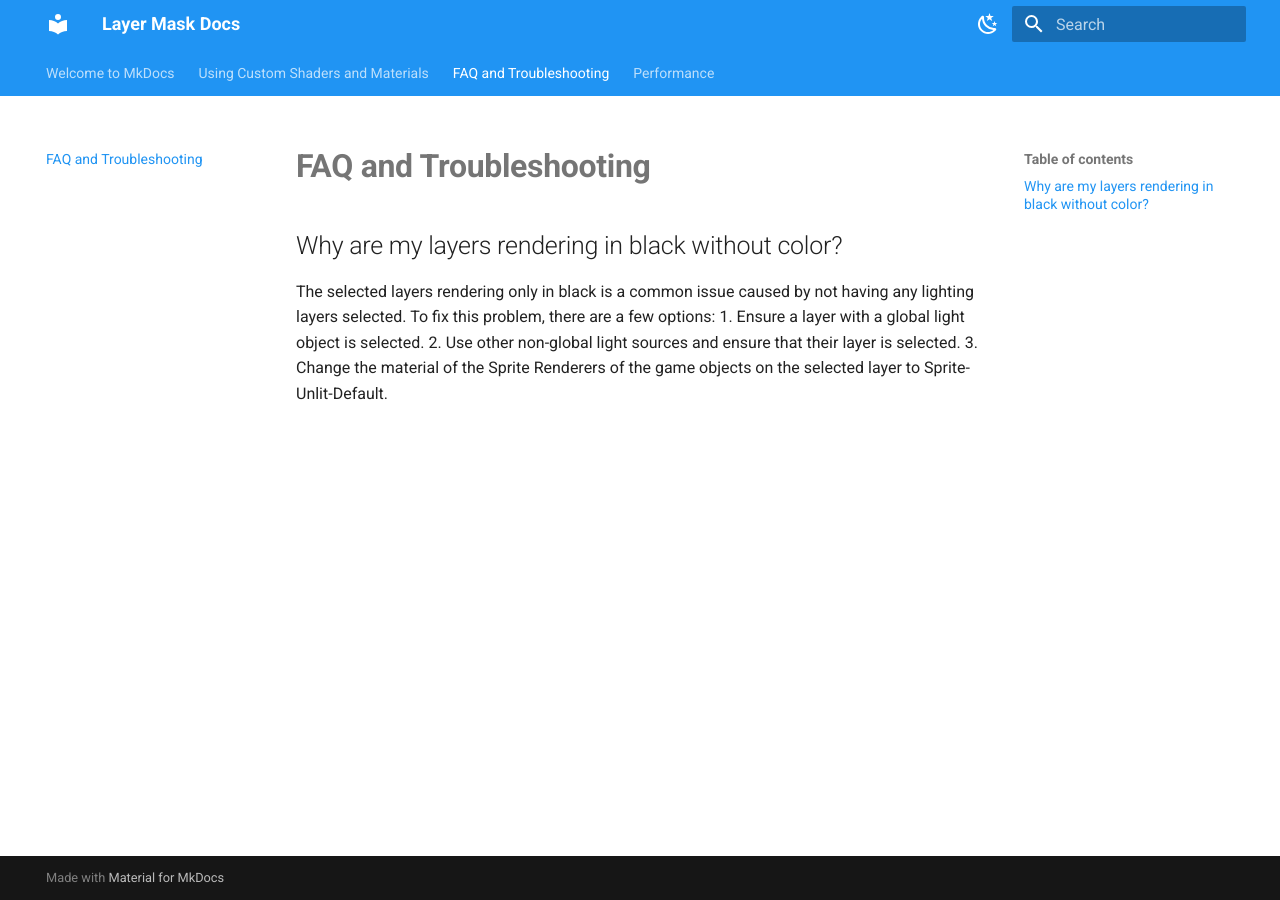
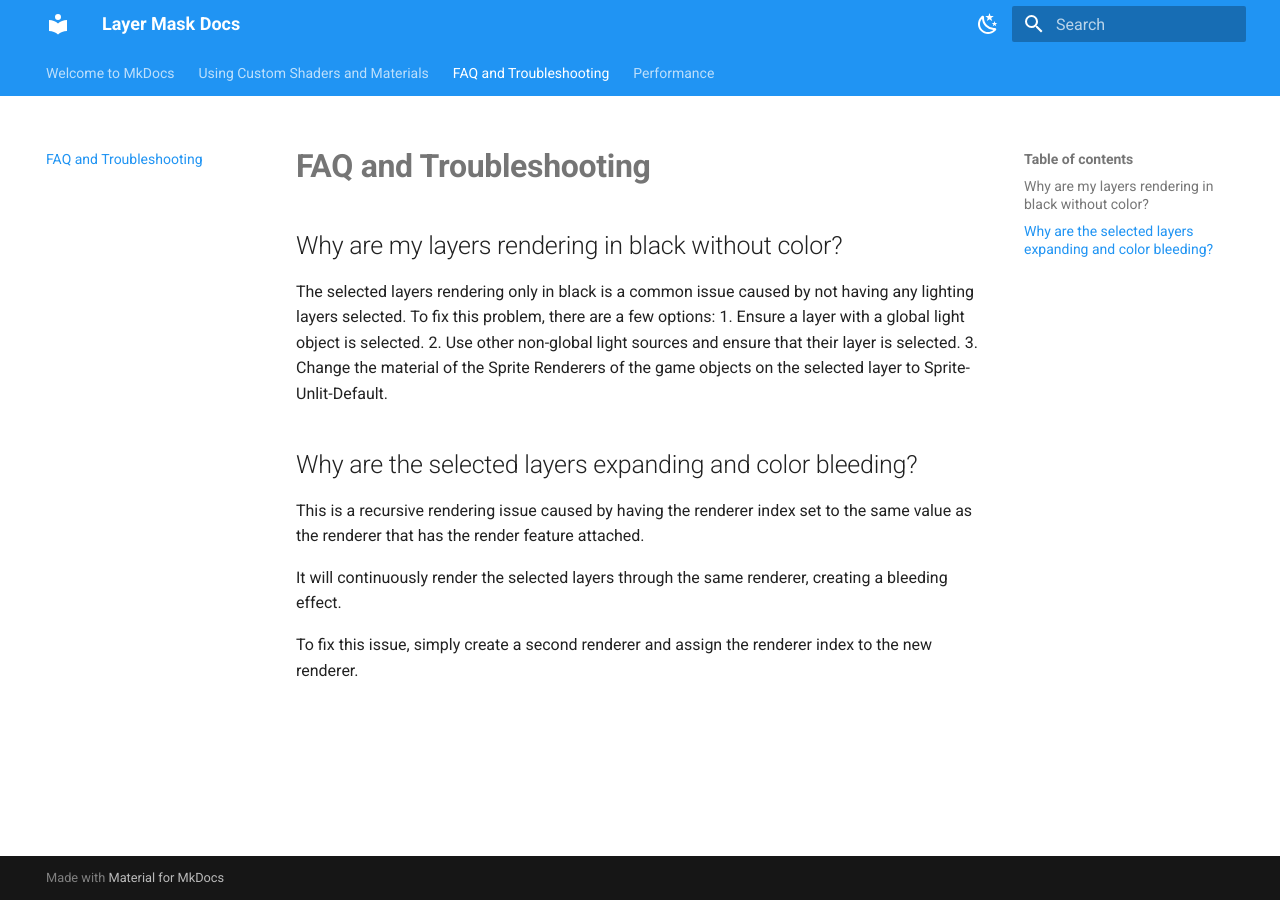
Before and after one commit to myth0Craft/LayerMaskRendererDocs, an MkDocs documentation site: the page built from docs/faq-and-troubleshooting.md, in a window 1280 px wide. Built offline with MkDocs 1.6.1 and Material for MkDocs 9.7.7, drawn with Linux system fonts in a browser that asks for light colours.

Commit message:
Update faq-and-troubleshooting.md

```diff
--- a/docs/faq-and-troubleshooting.md
+++ b/docs/faq-and-troubleshooting.md
@@ -6,3 +6,10 @@ The selected layers rendering only in black is a common issue caused by not havi
 1. Ensure a layer with a global light object is selected.
 2. Use other non-global light sources and ensure that their layer is selected.
 3. Change the material of the Sprite Renderers of the game objects on the selected layer to Sprite-Unlit-Default.
+
+## Why are the selected layers expanding and color bleeding?
+This is a recursive rendering issue caused by having the renderer index set to the same value as the renderer that has the render feature attached.
+
+It will continuously render the selected layers through the same renderer, creating a bleeding effect.
+
+To fix this issue, simply create a second renderer and assign the renderer index to the new renderer.
```
